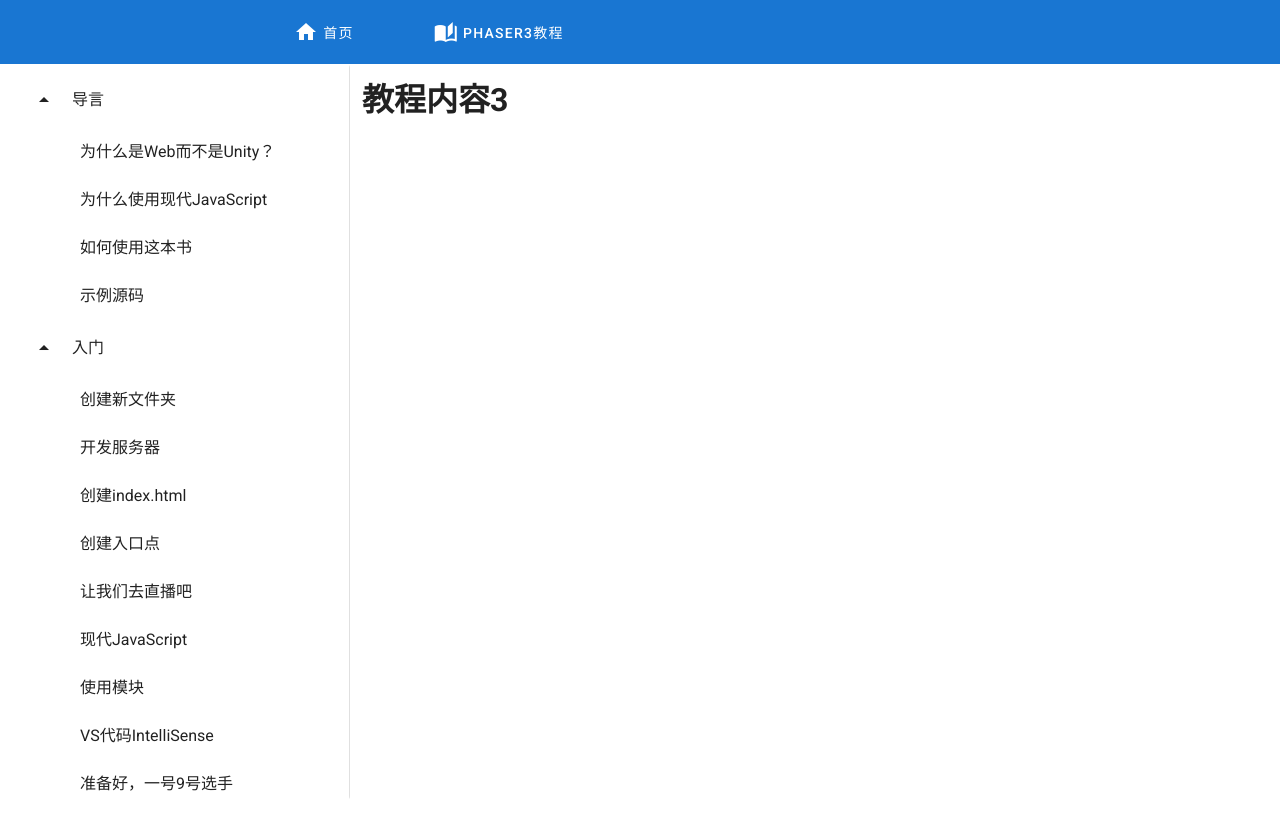
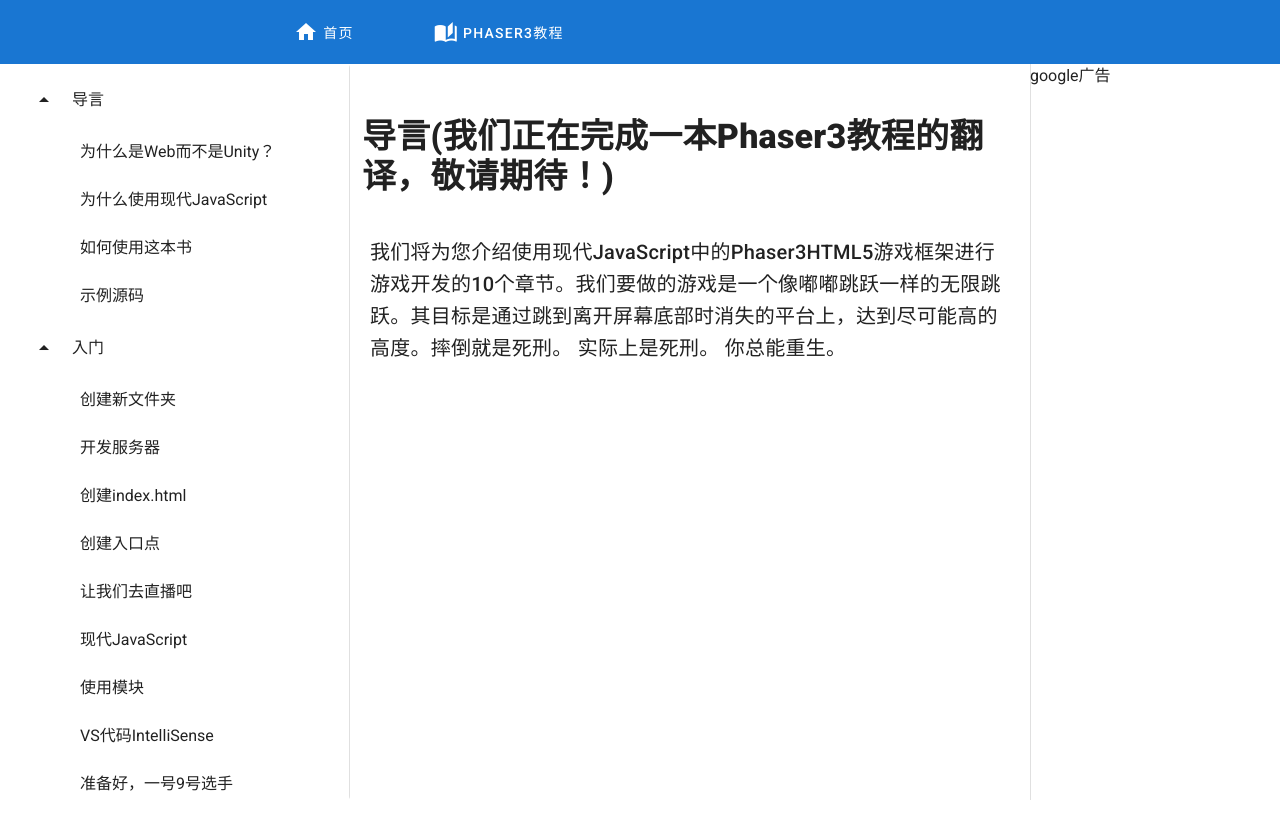
Before and after one commit to lygl25/my-app, a Vue app: page /phaser3Tutorial in a window 1280 px wide. Shown: the top 830 px of the page. Before the commit the page ends 800 px from the top, so only its background shows below. Built offline with nearby package versions, Linux system fonts and the light colour scheme.

Commit message:
教程内容的显示

```diff
--- a/src/App.vue
+++ b/src/App.vue
@@ -1,8 +1,9 @@
 <template>
   <v-app>
     <AppBar />
-
+ <v-content >
      <router-view></router-view>
+     </v-content >
   </v-app>
 
 </template>
--- a/src/components/Phaser3Tutorial.vue
+++ b/src/components/Phaser3Tutorial.vue
@@ -2,49 +2,58 @@
   <v-app id="inspire">
     <v-card class="mx-auto">
       <v-navigation-drawer
-        v-model="drawer"
-        :clipped="$vuetify.breakpoint.lgAndUp"
+
+        clipped
         app
         width="350"
       >
-        <v-list >
-          <v-list-item-group   v-model="model"   >
-          <template v-for="(directory,x) in directory" :key1="x">
+        <v-list>
+          <v-list-item-group>
+            <template v-for="(directory, x) in directory" :key1="x">
               <!-- :prepend-icon="directory.icon"  这个是目录前面的图标属性-->
-            <v-list-group
-              sub-group
-              :key="directory.text"
-              value="true"
-
-            >
+              <v-list-group sub-group :key="directory.text" value="true">
                 <template v-slot:activator>
-              <v-list-item-title  >{{ directory.text }}</v-list-item-title>
+                  <v-list-item-title>{{ directory.text }}</v-list-item-title>
                 </template>
 
-
-              <v-list-item link v-for="(crud, i) in directory.children" :key="i"  v-on:click="content(x+directory.text+i+crud.text)" >
+                <v-list-item
+                  link
+                  v-for="(crud, i) in directory.children"
+                  :key="i"
+                  v-on:click="content(directory.text, crud.text)"
+                >
                   <v-list-item-action> </v-list-item-action>
 
-                <v-list-item-title v-text="crud.text" ></v-list-item-title>
-
+                  <v-list-item-title v-text="crud.text"></v-list-item-title>
                 </v-list-item>
-
-
               </v-list-group>
             </template>
           </v-list-item-group>
         </v-list>
-
       </v-navigation-drawer>
     </v-card>
 
     <TutorialContent />
+
+
+    <v-navigation-drawer
+
+     clipped
+      right
+        app
+        width="250"
+        class="d-block"
+    >
+    google广告
+    </v-navigation-drawer>
+
   </v-app>
 </template>
 
 <script>
-import TutorialContent from "./base/TutorialContent"
-import directory from "../unit/directory"
+import TutorialContent from "./base/TutorialContent";
+import directory from "../unit/directory";
+import articleContents from "../unit/articleContent";
 export default {
   props: {
     source: String,
@@ -52,16 +61,25 @@
   components: {
     TutorialContent,
   },
-  methods:{
-      content:function(i){
-          this.$store.commit('upTutoriaContent',i)
+  methods: {
+    content: function(directory, crud) {
+      var data = {
+        directory: directory,
+        crud: crud,
+      };
+      this.$store.commit("upTutoriaContent", data);
+      for (const value of articleContents) {
+        if (directory == value.directory && crud == value.crud) {
+          this.$store.commit("upArticleContent", value.text);
+          return;
         }
-
+      }
+    },
   },
   data: () => ({
     dialog: false,
     drawer: null,
-    directory,
+    directory: directory,
   }),
 };
 </script>
--- a/src/components/base/TutorialContent.vue
+++ b/src/components/base/TutorialContent.vue
@@ -1,15 +1,34 @@
 <template >
-        <v-content>
-      <v-container fluid>
-     <h1>{{$store.state.tutorialContent}}</h1>
+
+        <v-content class="pa-0 mt-10" >
+        <v-responsive max-width="700px" class="mx-auto">
+         <v-container >
+        <!-- 文章标题 -->
+
+        <p class="mb-10 display-1 font-weight-black ">{{$store.state.articleList.crud}}</p>
+        <!-- 文章内容 -->
+        <v-content class="pa-0 ma-2">
+
+        <p class="title"> {{$store.state.articleContent}}</p>
+
+         </v-content>
       </v-container>
+     </v-responsive>
     </v-content>
+
 </template>
 
 <script>
 
 export default {
     data: () => ({
-  })
-}
+
+
+  }),
+   computed: {
+    // 计算属性的 getter
+
+    }
+  }
+
 </script>
--- a/src/components/core/AppBar.vue
+++ b/src/components/core/AppBar.vue
@@ -1,5 +1,5 @@
 <template>
-  <v-app-bar app color="primary" dark flat  clipped-left>
+  <v-app-bar app color="primary" dark flat clipped-left clipped-right >
     <div class="d-flex">
       <v-img
         alt="极客游途"
--- a/src/main.js
+++ b/src/main.js
@@ -12,5 +12,3 @@
   store,
   render: h => h(App)
 }).$mount('#app')
-
-console.log(store.state.tutorialContent)
--- /dev/null
+++ b/src/unit/articleContent.js
@@ -0,0 +1,23 @@
+const articleContent = [
+  {
+    directory: "导言",
+    crud: "为什么是Web而不是Unity？",
+    text:
+      "Phaser3是一个非常棒的游戏框架，对于初学者来说，这个框架足够简单，但是它的强大足以制作几乎任何你能想到的2D游戏。web和现代JavaScript是初学者理想的平台和语言。团结不是。 我试着教初学者团结。 这个软件就像飞机仪表盘一样令人望而生畏。 您可能会认为集成开发环境只会起作用，但它并不起作用。在这本书中，你所需要的只是Visual Studio代码，Chrome web浏览器和一个Internet连接。",
+  },
+  {
+    directory: "导言",
+    crud: "为什么使用现代JavaScript",
+    text:
+      "我们称之为“现代”的JavaScript的语法和样式很快就会只是JavaScript。avaScript也更容易学习，而且也更少一些怪癖，这些怪癖使得JavaScript被那些使用真正编程语言的开发人员所憎恨--在他们看来--。现代JavaScript非常真实。Phaser 3中使用Modern JavaScript©2020 Ourcade的无限跳线不久以前，使用现代JavaScript的唯一方法涉及配置复杂的开发工具。这对初学者来说是不可行的。 初学者的墓地里挤满了被工装压垮的人。本书中不会设置复杂的工具或开发环境。",
+  },
+  {
+    directory: "导言",
+    crud: "如何使用这本书",
+    text:
+      "这本书的目的是让你从头到尾读下去。这不是一本你可以轻易跳来跳去的参考书。每一章都建立在前一章的基础上，并且随着您的进展，复杂程度也会逐渐提高。这不是一本教你完整的现代JavaScript的书。我们希望您从Codecademy，Udemy或类似的课程中了解基本的JavaScript。任何我们认为可能会令人困惑的代码或游戏开发概念都会被解释。 我们的目标是让您感到舒适的实验和修改游戏添加您自己的变化。",
+  },
+  { directory: "导言", crud: "示例源码", text: "内容3" },
+]
+
+export default articleContent;
--- a/src/vuex/mutations.js
+++ b/src/vuex/mutations.js
@@ -3,8 +3,14 @@
  */
 
 const mutations = {
-    upTutoriaContent(state, data) {
-        state.tutorialContent = data
+    //目录章节
+    upTutoriaContent(state,data) {
+        state.articleList.directory = data.directory
+        state.articleList.crud=data.crud
+      },
+    //文章内容
+      upArticleContent(state,data) {
+        state.articleContent = data
       }
 }
 
--- a/src/vuex/state.js
+++ b/src/vuex/state.js
@@ -2,5 +2,9 @@
 状态对象
  */
 export default {
-    tutorialContent: "教程内容3"
+    articleList: {
+      directory:'导言',
+      crud:'导言(我们正在完成一本Phaser3教程的翻译，敬请期待！)'
+    },
+    articleContent: "我们将为您介绍使用现代JavaScript中的Phaser3HTML5游戏框架进行游戏开发的10个章节。我们要做的游戏是一个像嘟嘟跳跃一样的无限跳跃。其目标是通过跳到离开屏幕底部时消失的平台上，达到尽可能高的高度。摔倒就是死刑。 实际上是死刑。 你总能重生。"
   }
```
Lines whose indentation alone changed are shown as unchanged.
